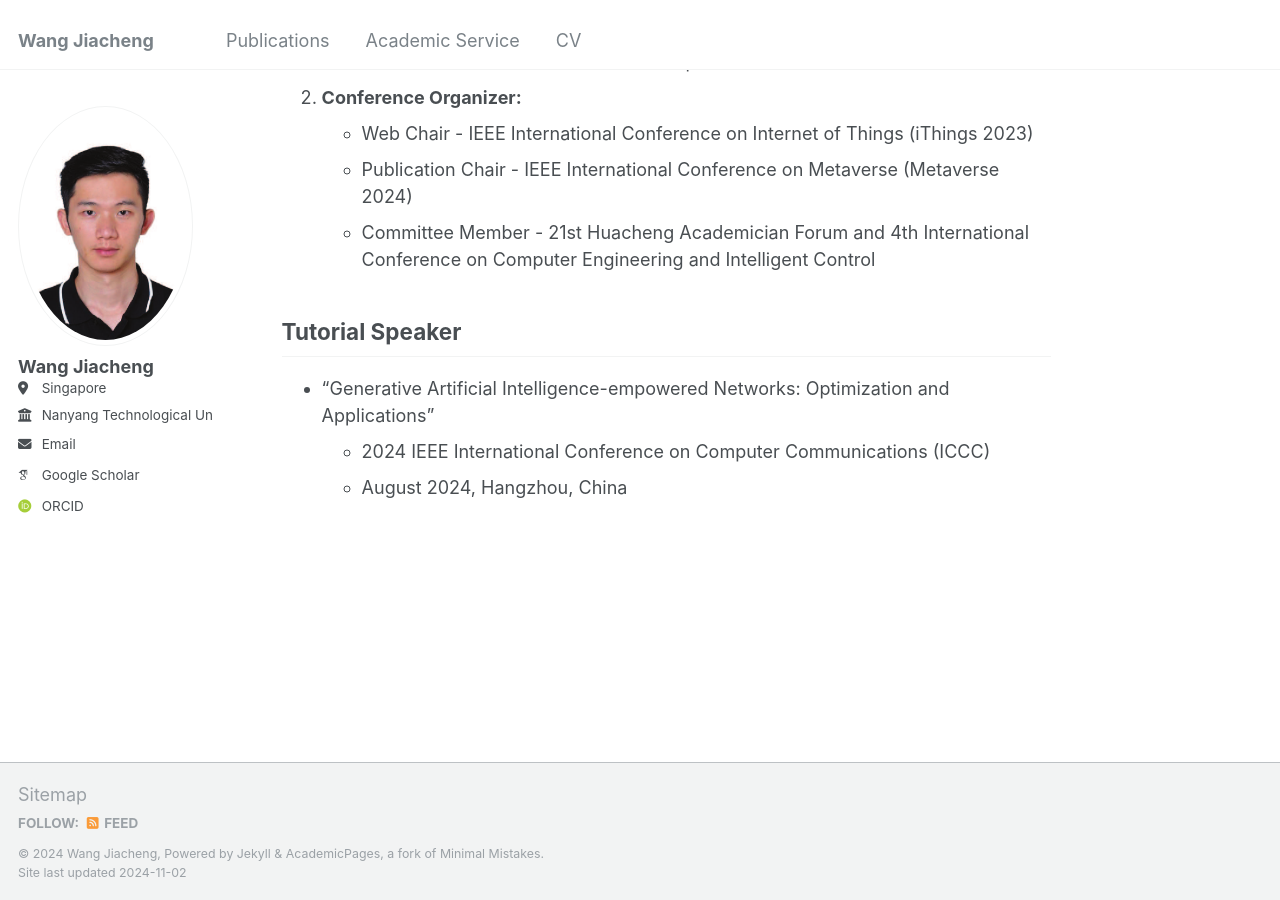
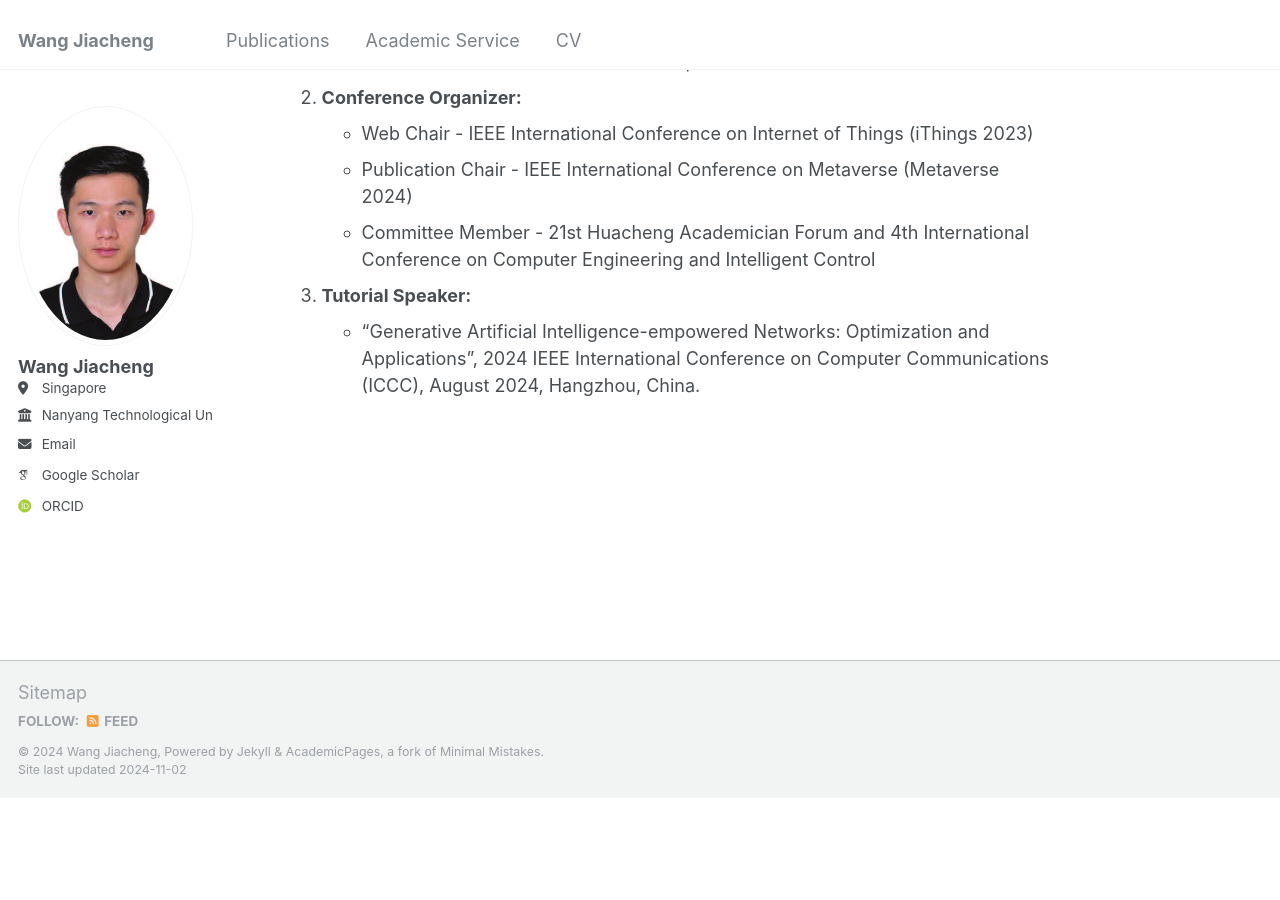
Before and after one commit to W-JiaCheng/W-JiaCheng.github.io, a Jekyll site: the page built from _pages/non-menu-page.md, in a window 1280 px wide and 900 px high, scrolled down 1478 px. Built offline with Jekyll 4.4.1, drawn with Linux system fonts in a browser that asks for light colours; some web fonts are replaced; after the commit the page ends 2276 px from its top, so only the background shows below that; part of the change alters nothing that is shown.

```diff
--- a/_pages/non-menu-page.md
+++ b/_pages/non-menu-page.md
@@ -43,8 +43,5 @@ redirect_from:
   * Web Chair - IEEE International Conference on Internet of Things (iThings 2023)
   * Publication Chair - IEEE International Conference on Metaverse (Metaverse 2024)
   * Committee Member - 21st Huacheng Academician Forum and 4th International Conference on Computer Engineering and Intelligent Control
-
-## Tutorial Speaker
-* "Generative Artificial Intelligence-empowered Networks: Optimization and Applications"
-  * 2024 IEEE International Conference on Computer Communications (ICCC)
-  * August 2024, Hangzhou, China
+3. **Tutorial Speaker:**
+* "Generative Artificial Intelligence-empowered Networks: Optimization and Applications", 2024 IEEE International Conference on Computer Communications (ICCC), August 2024, Hangzhou, China.
```
